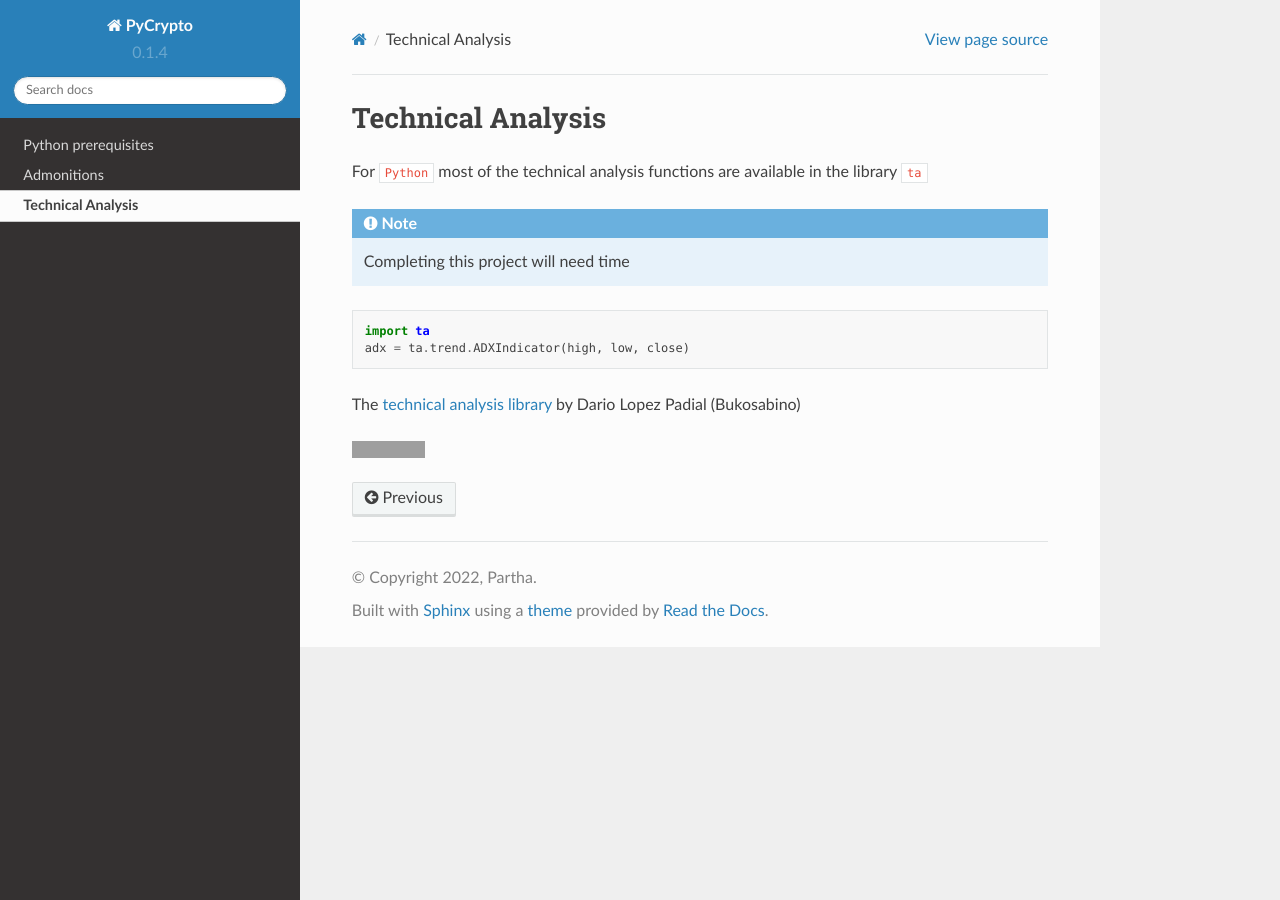
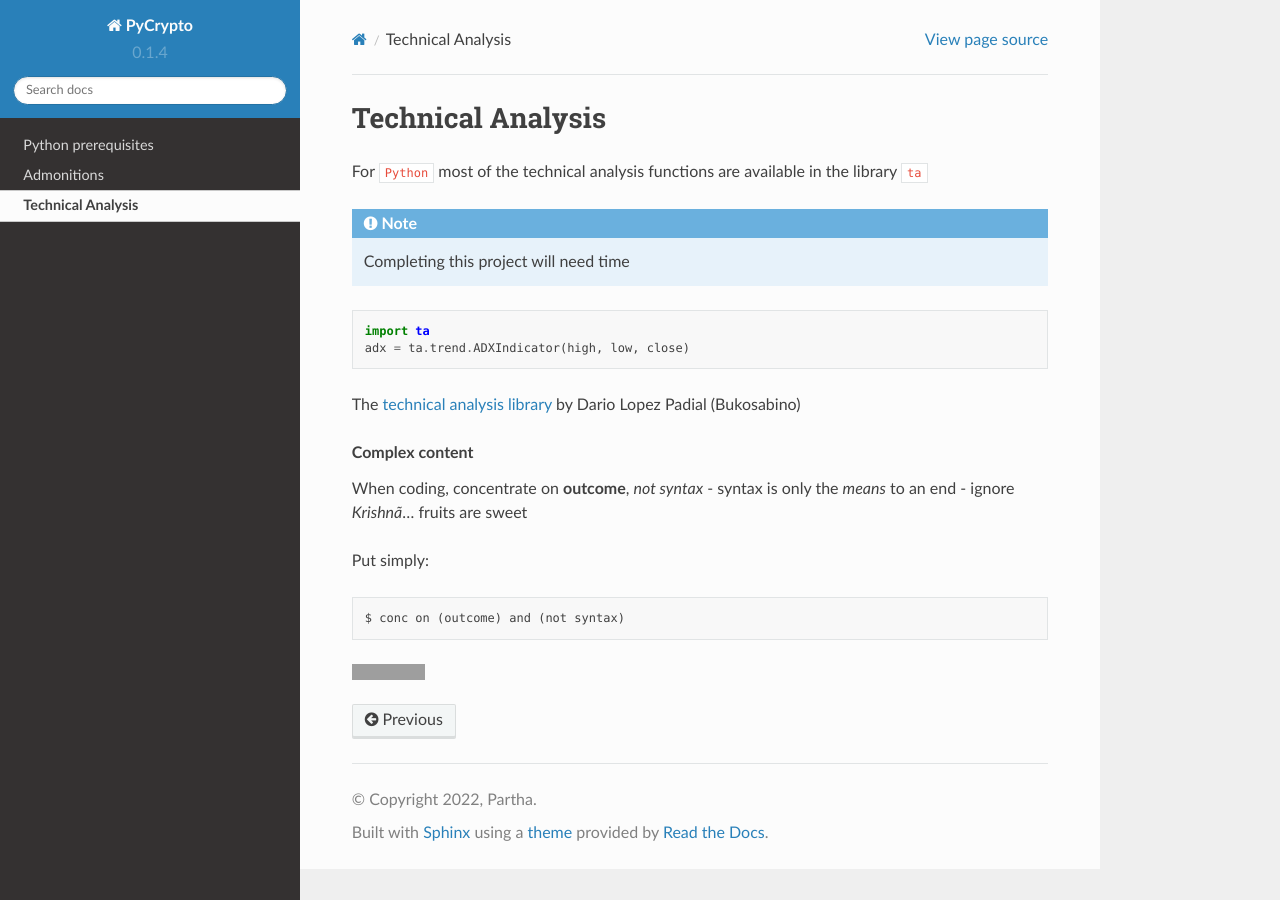
Before and after one commit to banstala/LearnReST, a Sphinx documentation site: the page built from docs/source/ta.rst, in a window 1280 px wide. Built offline with Sphinx 7.4.7 and the Read the Docs theme 2.0.0, drawn with Linux system fonts in a browser that asks for light colours; grey boxes are pictures that could not be loaded.

Commit message:
Learning readthedocs 4b topic

```diff
--- a/docs/source/ta.rst
+++ b/docs/source/ta.rst
@@ -18,6 +18,17 @@ The `technical analysis library
 <https://technical-analysis-library-in-python.readthedocs.io/en/latest/ta.html>`_
 by Dario Lopez Padial (Bukosabino)
 
+.. topic:: Complex content
+
+   When coding, concentrate on **outcome**, *not syntax*
+   - syntax is only the *means* to an end
+   - ignore *Krishnã*... fruits are sweet
+
+   Put simply::
+
+       $ conc on (outcome) and (not syntax)
+
+
 .. image:: https://img.shields.io/badge/Name-Partha-blue.svg
    :height: 2ex
 
```
